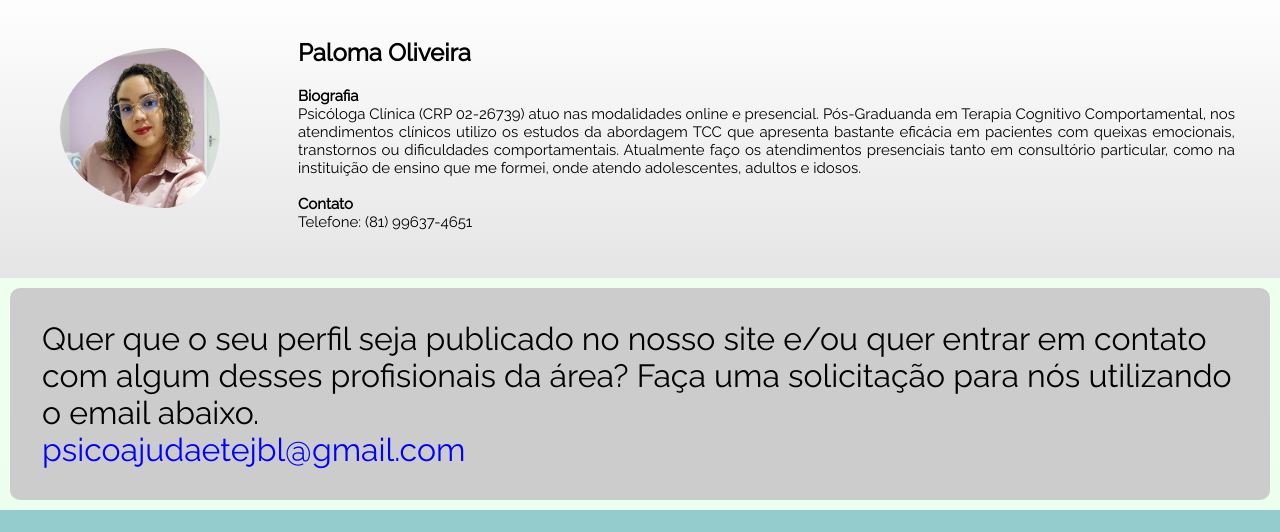
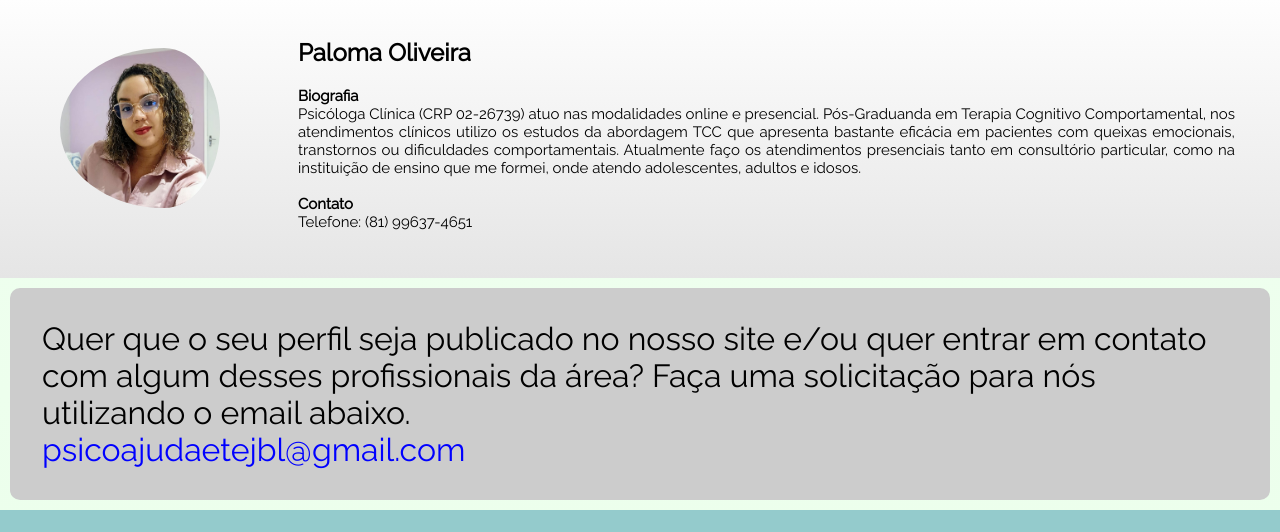
Before and after one commit to Devs097518/psicoajuda, a plain HTML site: page medico.html in a window 1280 px wide. Shown: the part 2048-2580 px from the top of the page. Drawn offline with Linux system fonts and the light colour scheme; a web font is replaced by a local one.

Commit message:
Update medico.html

```diff
--- a/medico.html
+++ b/medico.html
@@ -220,7 +220,7 @@
     </div>
 
     <div id="anuncio">
-        Quer que o seu perfil seja publicado no nosso site e/ou quer entrar em contato com algum desses profisionais da área? Faça uma
+        Quer que o seu perfil seja publicado no nosso site e/ou quer entrar em contato com algum desses profissionais da área? Faça uma
         solicitação para nós utilizando o email abaixo.
         <div id="email">
             psicoajudaetejbl@gmail.com
```
